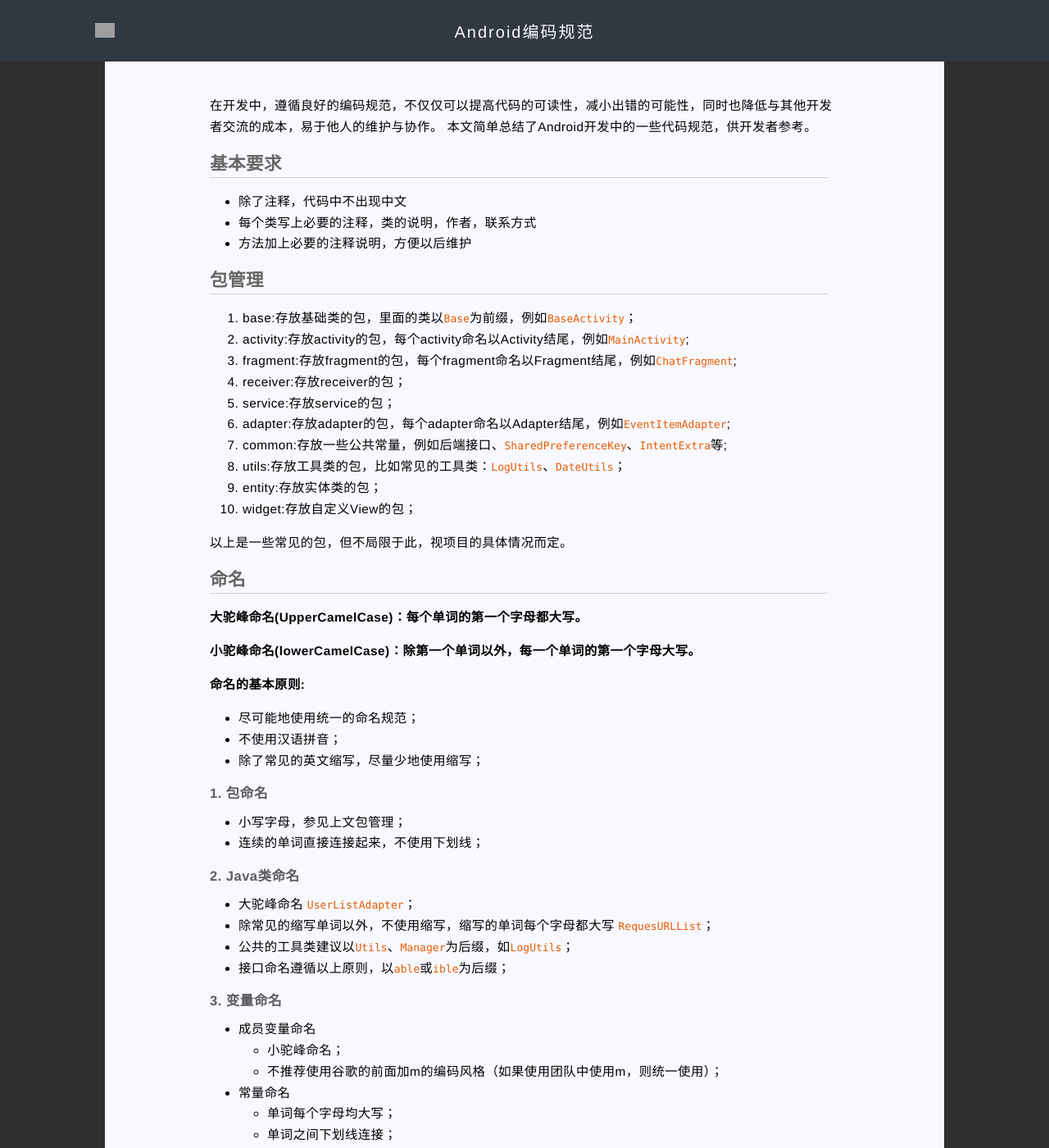
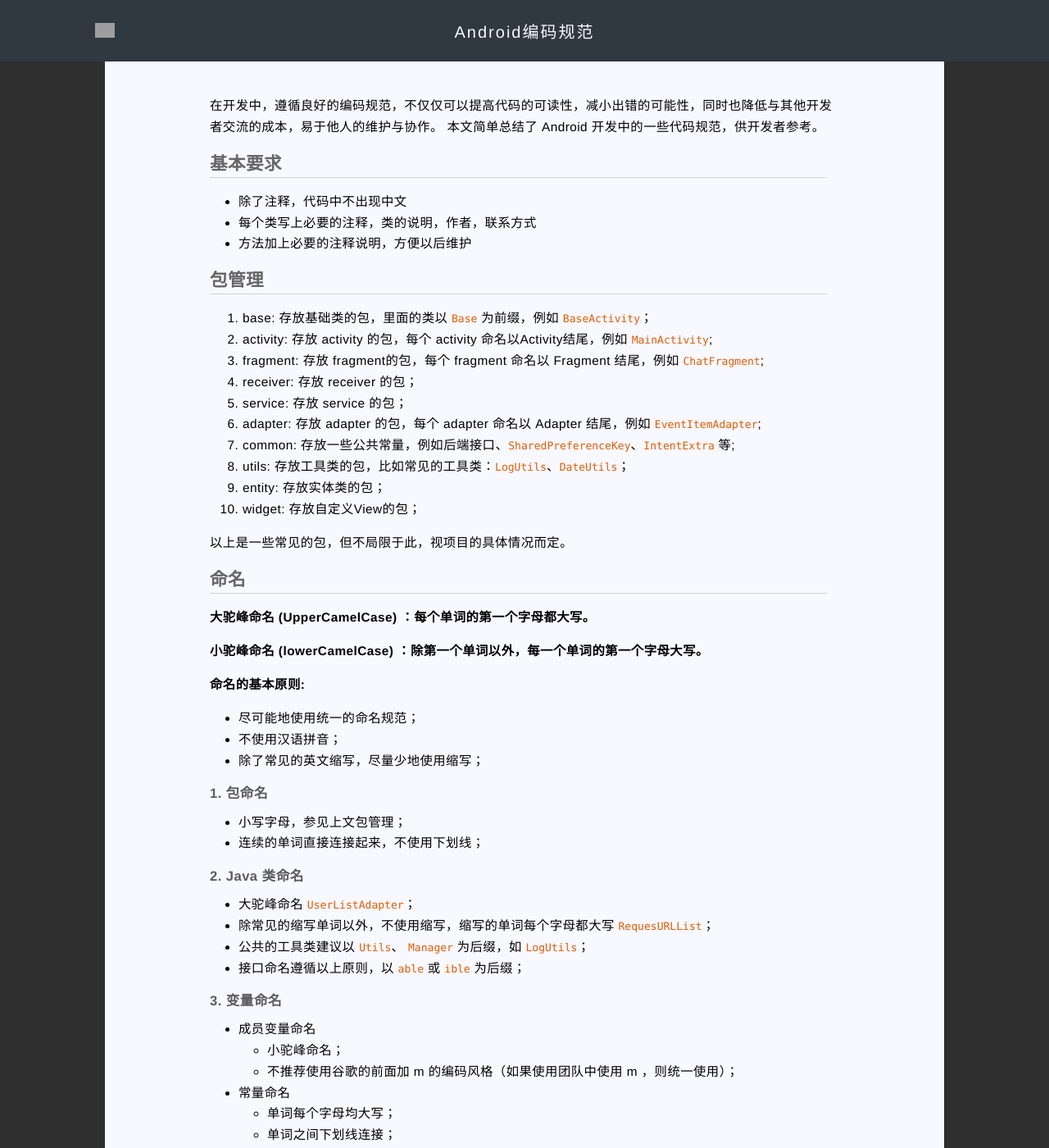
Before and after one commit to laobie/laobie.github.io, a Jekyll site: the page built from _posts/2015-11-2-code-style-guideline-for-android.md, in a window 1280 px wide and 1400 px high. Shown: the whole window at 82% size. Built offline with Jekyll 4.4.1, drawn with Linux system fonts in a browser that asks for light colours; comment, search, counter and statistics services are not loaded; some of the changed text lies outside the part shown; grey boxes are pictures that could not be loaded.

Commit message:
change some english work format

```diff
--- a/_posts/2015-11-2-code-style-guideline-for-android.md
+++ b/_posts/2015-11-2-code-style-guideline-for-android.md
@@ -6,7 +6,7 @@ category: Android
 ---
 
 在开发中，遵循良好的编码规范，不仅仅可以提高代码的可读性，减小出错的可能性，同时也降低与其他开发者交流的成本，易于他人的维护与协作。
-本文简单总结了Android开发中的一些代码规范，供开发者参考。
+本文简单总结了 Android 开发中的一些代码规范，供开发者参考。
 
 
 ### 基本要求
@@ -15,23 +15,23 @@ category: Android
  - 方法加上必要的注释说明，方便以后维护
 
 ### 包管理
-1. base:存放基础类的包，里面的类以`Base`为前缀，例如`BaseActivity`；
-2. activity:存放activity的包，每个activity命名以Activity结尾，例如`MainActivity`;
-3. fragment:存放fragment的包，每个fragment命名以Fragment结尾，例如`ChatFragment`;
-4. receiver:存放receiver的包；
-5. service:存放service的包；
-6. adapter:存放adapter的包，每个adapter命名以Adapter结尾，例如`EventItemAdapter`;
-7. common:存放一些公共常量，例如后端接口、`SharedPreferenceKey`、`IntentExtra`等;
-8. utils:存放工具类的包，比如常见的工具类：`LogUtils`、`DateUtils`；
-9. entity:存放实体类的包；
-10. widget:存放自定义View的包；
+1. base: 存放基础类的包，里面的类以 `Base` 为前缀，例如 `BaseActivity`；
+2. activity: 存放 activity 的包，每个 activity 命名以Activity结尾，例如 `MainActivity`;
+3. fragment: 存放 fragment的包，每个 fragment 命名以 Fragment 结尾，例如 `ChatFragment`;
+4. receiver: 存放 receiver 的包；
+5. service: 存放 service 的包；
+6. adapter: 存放 adapter 的包，每个 adapter 命名以 Adapter 结尾，例如 `EventItemAdapter`;
+7. common: 存放一些公共常量，例如后端接口、`SharedPreferenceKey`、`IntentExtra` 等;
+8. utils: 存放工具类的包，比如常见的工具类：`LogUtils`、`DateUtils`；
+9. entity: 存放实体类的包；
+10. widget: 存放自定义View的包；
 
 以上是一些常见的包，但不局限于此，视项目的具体情况而定。
 
 ### 命名
-**大驼峰命名(UpperCamelCase)：每个单词的第一个字母都大写。**
+**大驼峰命名 (UpperCamelCase) ：每个单词的第一个字母都大写。**
 
-**小驼峰命名(lowerCamelCase)：除第一个单词以外，每一个单词的第一个字母大写。**
+**小驼峰命名 (lowerCamelCase) ：除第一个单词以外，每一个单词的第一个字母大写。**
 
 
 **命名的基本原则:**
@@ -44,23 +44,23 @@ category: Android
    - 小写字母，参见上文包管理；
    - 连续的单词直接连接起来，不使用下划线；
 
-##### 2. Java类命名
+##### 2. Java 类命名
    - 大驼峰命名 `UserListAdapter`；
    - 除常见的缩写单词以外，不使用缩写，缩写的单词每个字母都大写 `RequesURLList`；
-   - 公共的工具类建议以`Utils`、`Manager`为后缀，如`LogUtils`；
-   - 接口命名遵循以上原则，以`able`或`ible`为后缀；
+   - 公共的工具类建议以 `Utils`、 `Manager` 为后缀，如 `LogUtils`；
+   - 接口命名遵循以上原则，以 `able` 或 `ible` 为后缀；
 
 ##### 3. 变量命名
 - 成员变量命名
    - 小驼峰命名；
-   - 不推荐使用谷歌的前面加m的编码风格（如果使用团队中使用m，则统一使用）；
+   - 不推荐使用谷歌的前面加 m 的编码风格（如果使用团队中使用 m ，则统一使用）；
 -  常量命名
    - 单词每个字母均大写；
    - 单词之间下划线连接；
 -  控件变量命名
    - 小驼峰命名；
    - 建议使用 `控件缩写+逻辑名称` 格式，例如 `tvPostTitle`、`etUserName`；
-   - 对应的控件的id的命名`控件缩写_逻辑名称`，单词均小写，用下划线连接，例如：`tv_post_title`、`et_user_name`；
+   - 对应的控件的 id 的命名`控件缩写_逻辑名称`，单词均小写，用下划线连接，例如：`tv_post_title`、`et_user_name`；
    - 常见的控件缩写如下：
 
 |	控件        |    缩写	   |
@@ -78,21 +78,21 @@ category: Android
 
 ##### 4. 方法命名
 - 小驼峰命名；
-- Getter和Setter方法，推荐使用自动生成的，写起来也很方便。注意，bool类型的变量Getter方法写成`isTrue`这种；
-- 方法名应当保证见名知义的原则，尽量不使用`or`或者`and`，遵循“do one thing”原则；
+- Getter 和 Setter 方法，推荐使用自动生成的，写起来也很方便。注意，bool 类型的变量 Getter 方法写成 `isTrue` 这种；
+- 方法名应当保证见名知义的原则，尽量不使用 `or` 或者 `and` ，遵循 “do one thing” 原则；
 
 ##### 5. 布局文件命名
-- activity、fragment布局文件名以对应的类别名称为前缀，逻辑名称放在其后，以下划线连接，例如`activity_home`、`fragment_chat_list`，方便查找；
-- ListView、GridView的item布局文件建议以`list_item`、`gird_item`为前缀，加上对应的逻辑名称，例如 `list_item_post`、`grid_item_photo`；
-- Dialog的布局文件以`dialog`为前缀，逻辑名称放在其后，下划线连接，例如`dialog_warnning`;
-- 包含项布局命名以`include`开头，在加上对应的逻辑名称，例如`include_foot`
-- 控件的id命名参见控件变量命名；
+- activity、fragment 布局文件名以对应的类别名称为前缀，逻辑名称放在其后，以下划线连接，例如 `activity_home`、`fragment_chat_list`，方便查找；
+- ListView、GridView 的 item 布局文件建议以 `list_item`、`gird_item`为前缀，加上对应的逻辑名称，例如 `list_item_post`、`grid_item_photo`；
+- Dialog的布局文件以 `dialog` 为前缀，逻辑名称放在其后，下划线连接，例如 `dialog_warnning`;
+- 包含项布局命名以 `include` 开头，在加上对应的逻辑名称，例如 `include_foot`
+- 控件的 id 命名参见控件变量命名；
 
 ##### 6. 资源命名
-- 图标资源以`ic`为前缀，例如`ic_chat`，指聊天图标；
-- 背景图片以`bg`为前缀，例如`bg_login`，指的是登录页的背景图；
-- 按钮图片以`btn`为前缀，例如`btn_login`，指的是登录按钮的图片，不过这只有一种状态，需要加上状态的可以在后面添加，例如`btn_login_pressed`，表示登录按钮按下的图片；
-- 当使用shape和selector文件为背景或者按钮时，命名参照以上说明；
+- 图标资源以 `ic` 为前缀，例如 `ic_chat` ，指聊天图标；
+- 背景图片以 `bg` 为前缀，例如 `bg_login` ，指的是登录页的背景图；
+- 按钮图片以 `btn` 为前缀，例如 `btn_login `，指的是登录按钮的图片，不过这只有一种状态，需要加上状态的可以在后面添加，例如 `btn_login_pressed` ，表示登录按钮按下的图片；
+- 当使用 shape 和 selector 文件为背景或者按钮时，命名参照以上说明；
 
 ### 参考资料
 
--- a/me.html
+++ b/me.html
@@ -27,7 +27,7 @@
         <br/>
     </center>
 
-    <br/>Android开发者，Google粉，Moto死忠。
+    <br/>Android 开发者，Google 粉，Moto 死忠。
     <br/>混迹于知乎，微博，以及妹纸多的地方。
     <br/>不是处女座，但是比处女座还处女座。导致轻微的洁癖，严重的代码洁癖。
     <br/>人生目标：成为很厉害的人。
@@ -37,7 +37,7 @@
     通过以下方式可以找到我：
     <li>知乎：<a href="http://www.zhihu.com/people/jaeger" target="_blank">Jaeger</a></li>
     <li>微博：<a href="http://weibo.com/xdmdhz" target="_blank">写代码的猴子</a></li>
-    <li>github：<a href="https://github.com/laobie" target="_blank">laobie</a></li>
+    <li>GitHub：<a href="https://github.com/laobie" target="_blank">laobie</a></li>
     <li>邮箱：<a href="mailto:chjie.jaeger@gmail.com" target="_blank">chjie.jaeger@gmail.com</a></li>
 
     <!-- 多说评论框 start -->
```
Also changed, not shown: _posts/2015-11-18-android-splash.md (+12 -12 lines), _posts/2015-11-27-find-view-by-me.md (+15 -15 lines), _posts/2016-01-31-say-good-bye-to-2015.md (+6 -6 lines), _posts/2016-02-14-android-studio-tips.md (+1 -1 lines).
